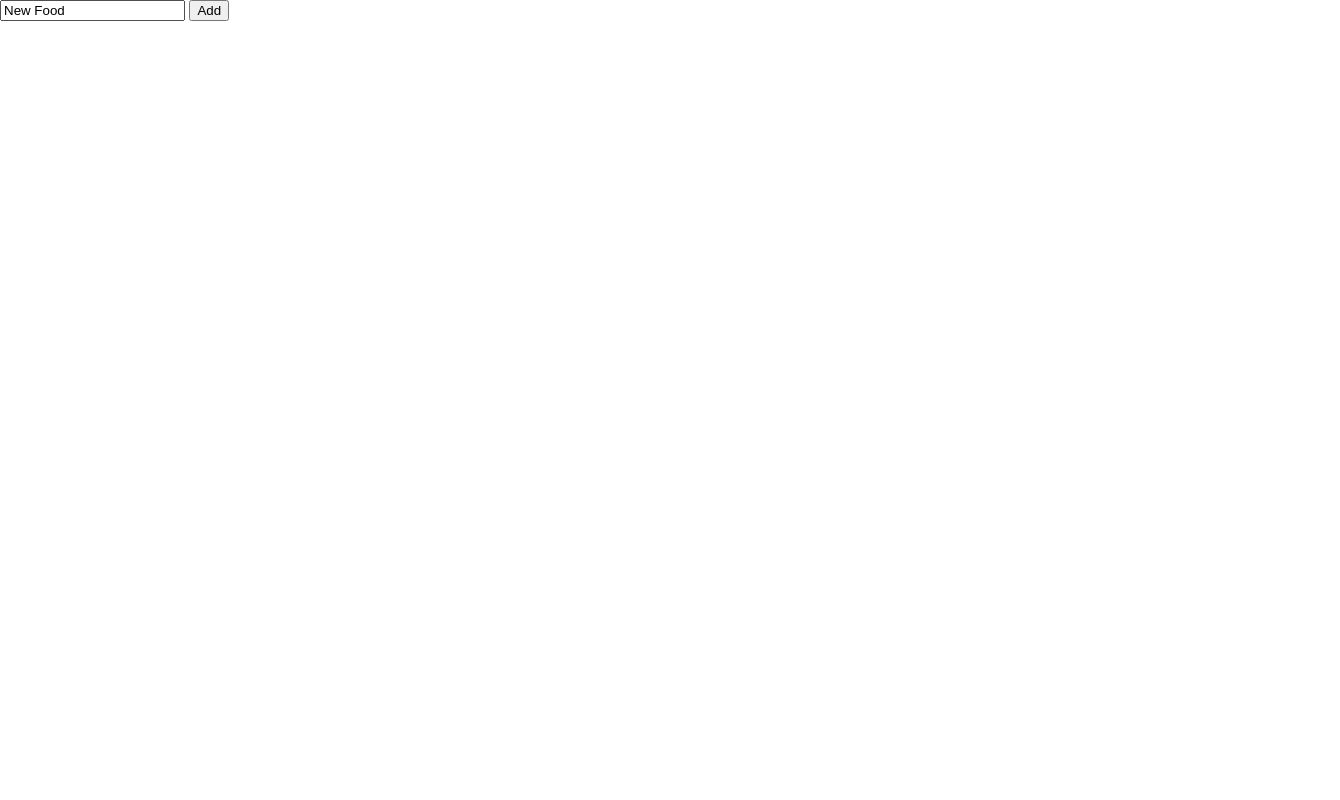
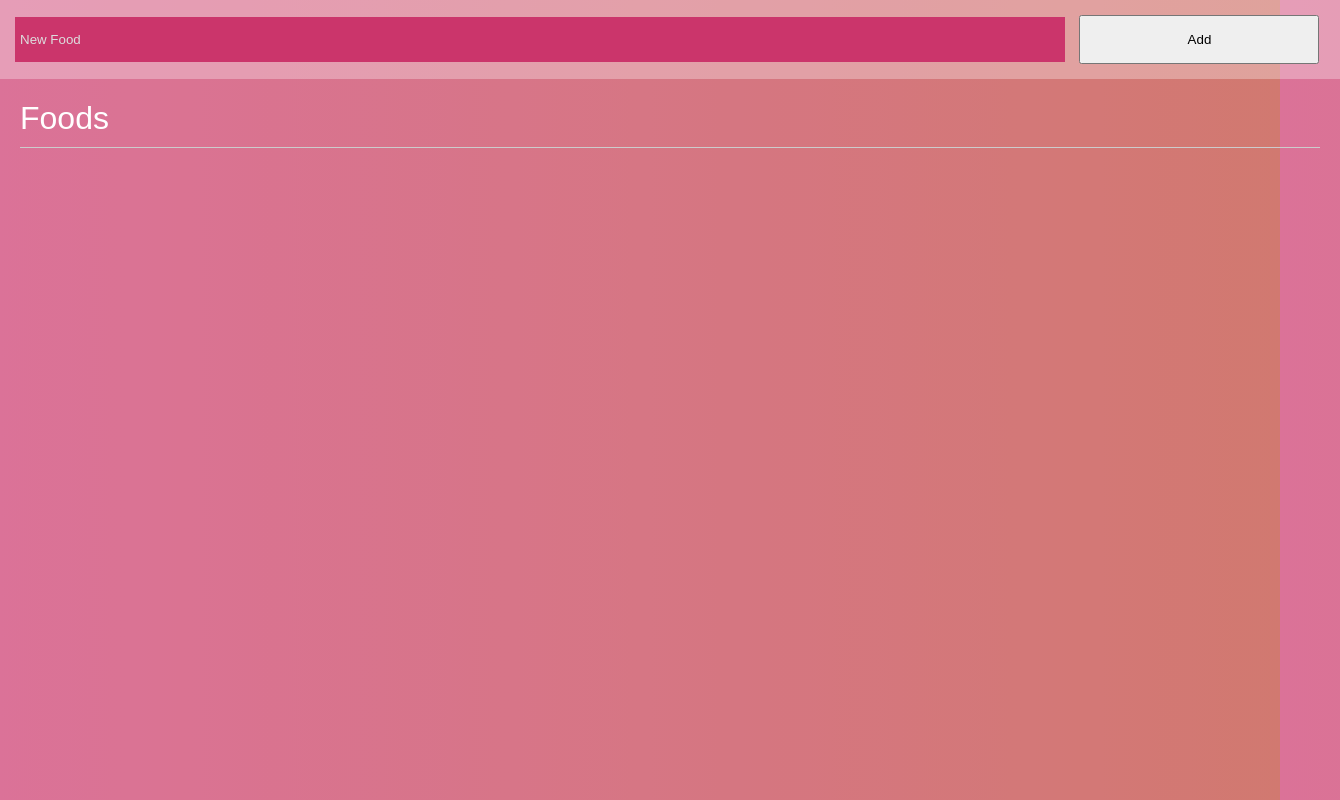
Before and after one commit to dsingh80/Javascript-Roster, a plain HTML site: page index.html in a window 1280 px wide. Shown: the whole page, 1340 px wide, since content can reach past the window. Drawn offline with Linux system fonts and the light colour scheme.

Commit message:
Styling Updates

```diff
--- a/index.html
+++ b/index.html
@@ -10,6 +10,8 @@
     </head>
     <body>
 
+        <div class="container" id="main">
+
             <!--  Add new Item  !-->
             <form id="addItemForm">
                 <input type="text" name="foodName" value="New Food"></input>
@@ -17,12 +19,12 @@
             </form>
 
 
-
-
+            <h1 id="listName">Foods</h1>
             <!--  Show List  !-->
             <ul id="foodList">
+
             </ul>
-
+        </div>
         <script type="text/javascript" src="index.js"></script>
     </body>
 </html>
--- a/index.js
+++ b/index.js
@@ -1,5 +1,4 @@
 const addItemForm = document.querySelector('#addItemForm');
-const foodList = document.querySelector('#foodList');
 
 function makeItem(foodName){
 
@@ -13,7 +12,7 @@ function makeItem(foodName){
         </div>
     `;
 
-    foodList.appendChild(newItem);
+    foodList.prepend(newItem);
     return newItem;
 }
 
@@ -28,7 +27,7 @@ function addItem(ev){
 }
 
 function promoteItem(){
-    const foodItem = this.parentNode.querySelector('.foodName');
+    const foodItem = this.parentNode;  //.querySelector('.foodName');
 
     if(foodItem.classList.contains('promoted')){
         foodItem.classList.remove('promoted');
@@ -39,6 +38,8 @@ function promoteItem(){
 }
 
 function deleteItem(){
+    const foodList = document.querySelector('#foodList');
+
     const foodItem = this.parentNode.parentNode;
     foodList.removeChild(foodItem);
 }
--- a/main.css
+++ b/main.css
@@ -3,33 +3,81 @@ html{
 }
 
 body{
+    color: #FFF;
     margin: 0;
     padding: 0;
+    background: #cb356b; /* fallback for old browsers */
+    background: -webkit-linear-gradient(to right, #cb356b, #bd3f32); /* Chrome 10-25, Safari 5.1-6 */
+    background: linear-gradient(to right, #cb356b, #bd3f32); /* W3C, IE 10+/ Edge, Firefox 16+, Chrome 26+, Opera 12+, Safari 7+ */
 }
+
+#main{
+    width: 1300px;
+    min-height: 100vh;
+    background: rgba(255, 255, 255 ,.3);
+    padding: 0px 20px 0px 20px;
+    margin: auto;
+    box-shadow: 0 0px 18px 0px #9c1655;
+}
+#addItemForm{
+    margin-left: -20px;
+    padding: 15px;
+    width: 1310px;
+    background-color: rgba(255, 255, 255, .3);
+}
+
+#addItemForm input[type=text]{
+
+    color: #DDD;
+    width: 1040px;
+    padding: 15px 5px;
+    margin-right: 10px;
+    background-color: #cb356b; /*rgba(0,0,0, 0); */
+    border: 0;
+
+}
+
+#addItemForm button{
+    width: 240px;
+    padding: 15px 5px;
+}
+
 
 #foodList{
     list-style-type: none;
     margin: 0;
     padding: 0;
-    width: 1280px;
     margin: auto;
 
+}
+
+#listName{
+    font-weight: normal;
+    padding-bottom: 10px;
+    border-bottom: 1px solid #ccc;
 }
 
 #foodList li{
     text-decoration: none;
     text-align: center;
+    padding: 2px;
+    border-bottom: 1px solid #ccc;
 }
 
 .foodItem{
     display: block;
     width: 100%;
+    transition: background .5s cubic-bezier(0.175, 0.885, 0.32, 1.275);
+    margin-bottom: 3px auto;
 }
 
 .foodName{
     display: inline-block;
     width: 1000px;
     text-align: left;
+    font-size: 20px;
+    padding: 5px;
+    font-weight: normal;
 }
 
 .btnDelete{
@@ -44,5 +92,6 @@ body{
 
 
 .promoted{
-    background-color: #DDCC87;
+    background: rgba(255, 255, 255, .34);
+    /*border: 1px solid #cb356b;*/
 }
```
Lines whose indentation alone changed are shown as unchanged.
